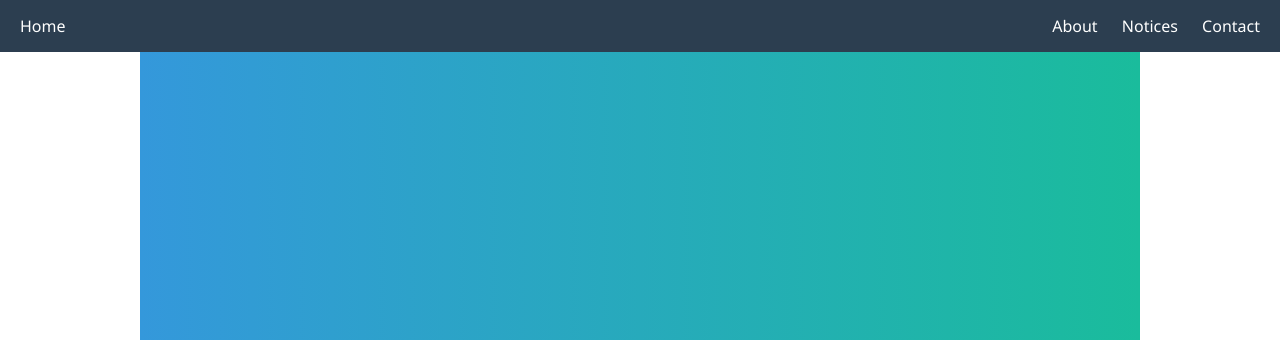
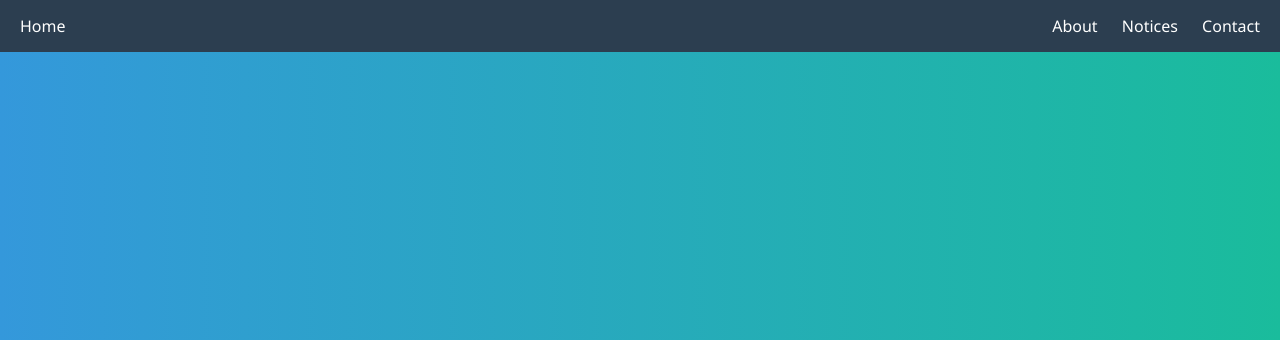
Before and after one commit to botbilly/iith-swa, a plain HTML site: page index.html in a window 1280 px wide. Shown: the top 340 px of the page. Drawn offline with Linux system fonts and the light colour scheme.

Commit message:
Update index.html

```diff
--- a/index.html
+++ b/index.html
@@ -74,9 +74,8 @@ header {
 
 /* SECTIONS */
 section {
-    padding: 80px 20px;
-    max-width: 1000px;
-    margin: auto;
+    padding: 80px 40px;
+    width: 100%;
 }
 
 /* ABOUT */
```
